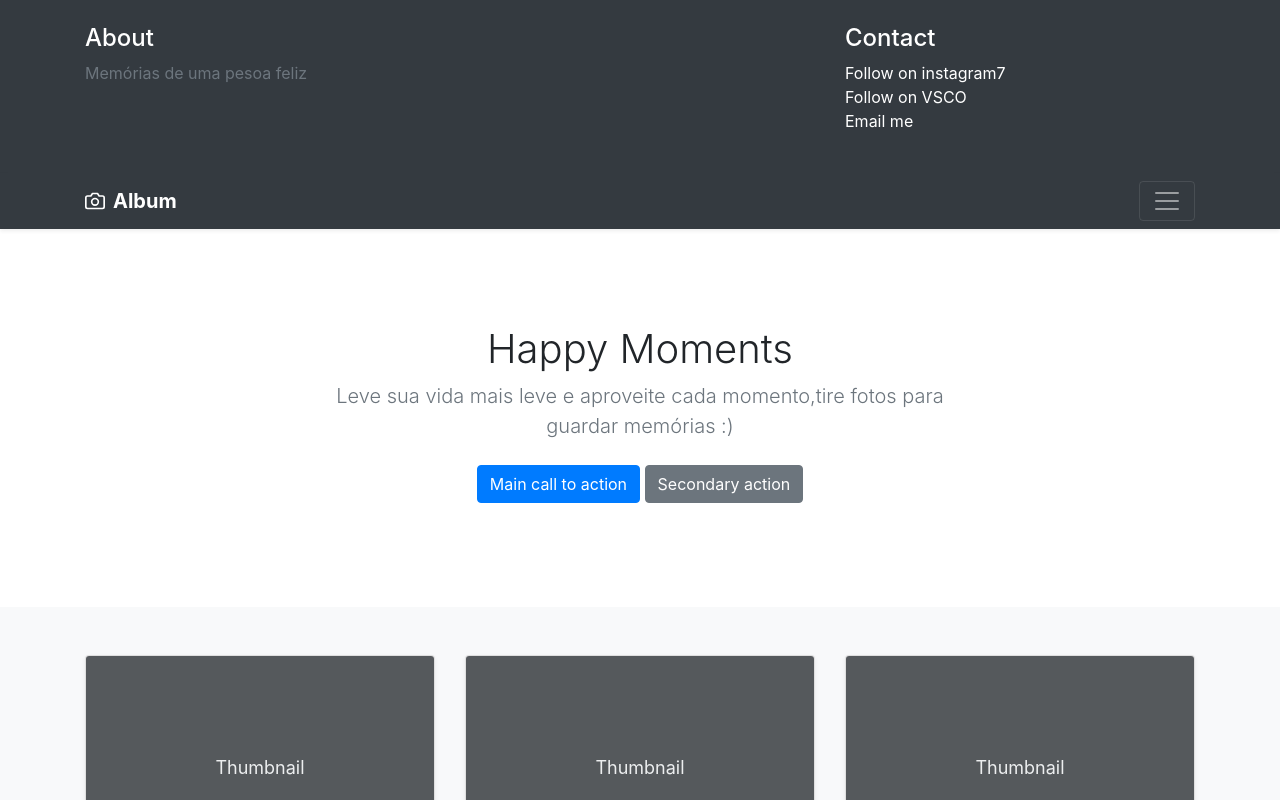
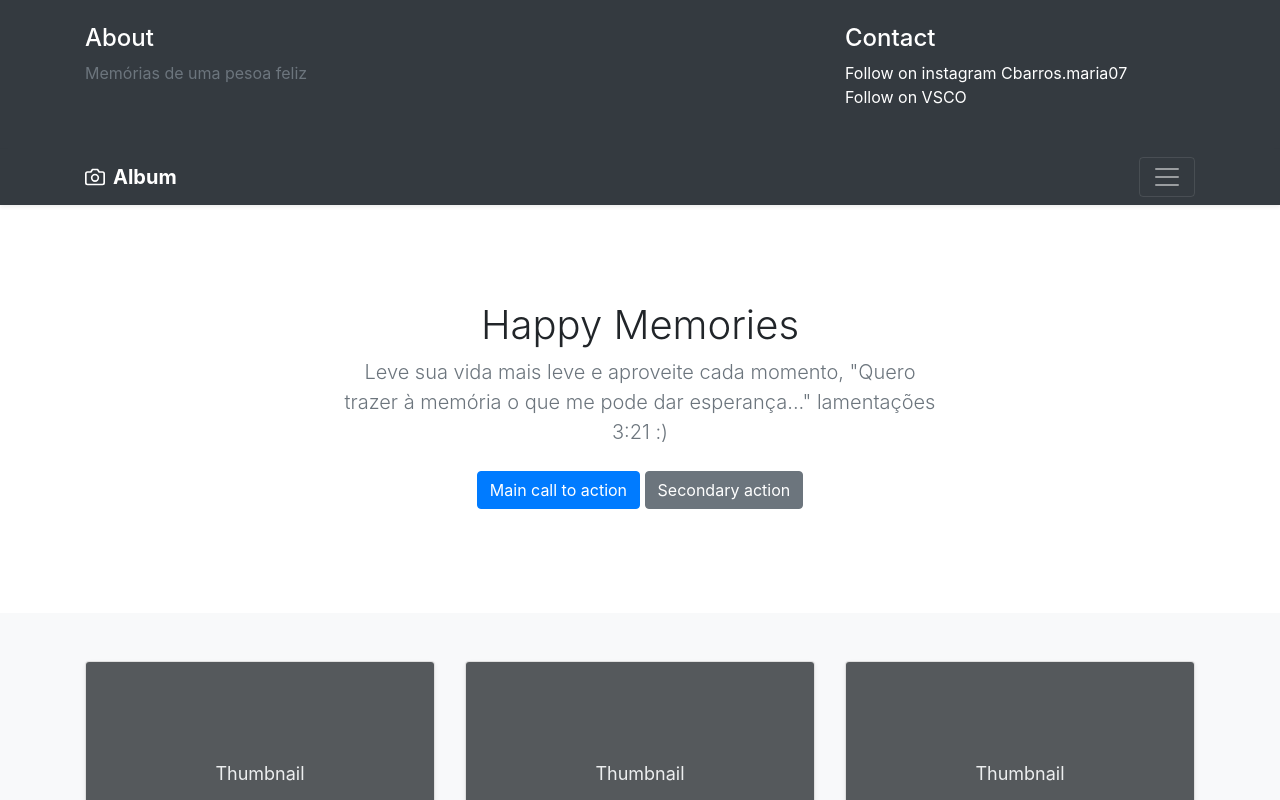
Before and after one commit to Barrosmaria07/entrega-bootstrap, a plain HTML site: page album/index.html in a window 1280 px wide. Both pictures are taken after a click on the button "Toggle navigation". Shown: the top 800 px of the page. Drawn offline with nearby package versions, Linux system fonts and the light colour scheme.

Commit message:
trabalho-site-24/05

```diff
--- a/album/index.html
+++ b/album/index.html
@@ -6,7 +6,7 @@
     <meta name="description" content="">
     <meta name="author" content="Mark Otto, Jacob Thornton, and Bootstrap contributors">
     <meta name="generator" content="Hugo 0.101.0">
-    <title>buguelinhas e eu</title>
+    <title>Happy Memories</title>
 
     <link rel="canonical" href="https://getbootstrap.com/docs/4.6/examples/album/">
 
@@ -51,9 +51,9 @@
         <div class="col-sm-4 offset-md-1 py-4">
           <h4 class="text-white">Contact</h4>
           <ul class="list-unstyled">
-            <li><a href="https://www.instagram.com/cbarros.maria07" class="text-white">Follow on instagram7</a></li>
-            <li><a href="#" class="text-white">Follow on VSCO</a></li>
-            <li><a href="#" class="text-white">Email me</a></li>
+            <li><a href="https://www.instagram.com/cbarros.maria07" class="text-white">Follow on instagram Cbarros.maria07</a></li>
+            <li><a href="https://vsco.co/barrosmaria0407/gallery" class="text-white">Follow on VSCO</a></li>
+            <li><a href="#" class="text-white"></a></li>
           </ul>
         </div>
       </div>
@@ -76,8 +76,8 @@
 
   <section class="jumbotron text-center">
     <div class="container">
-      <h1>Happy Moments</h1>
-      <p class="lead text-muted">Leve sua vida mais leve e aproveite cada momento,tire fotos para guardar memórias :)</p>
+      <h1>Happy Memories</h1>
+      <p class="lead text-muted">Leve sua vida mais leve e aproveite cada momento,   "Quero trazer à memória o que me pode dar esperança..." lamentações 3:21 :)</p>
       <p>
         <a href="#" class="btn btn-primary my-2">Main call to action</a>
         <a href="#" class="btn btn-secondary my-2">Secondary action</a>
```
